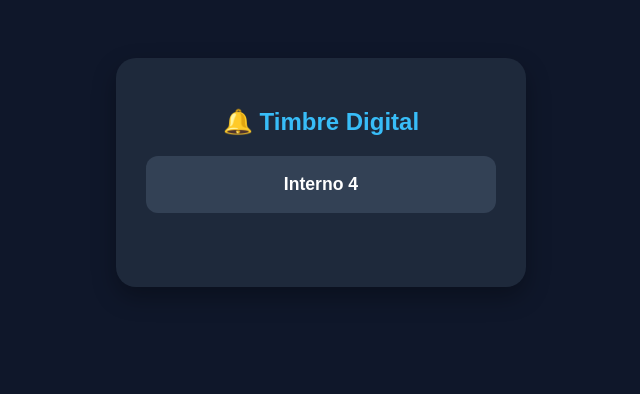
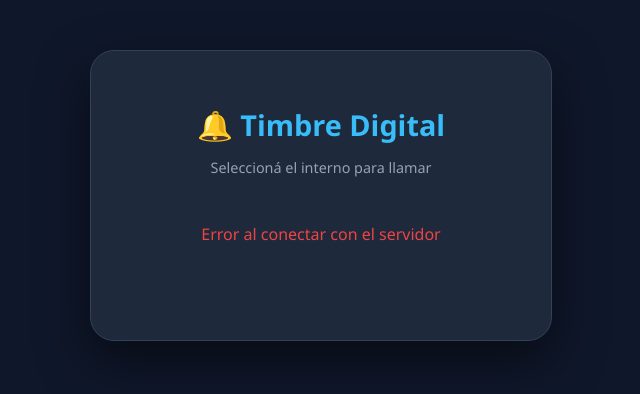
Before and after one commit to AguSerfa/TimbreSaav2251, a website: page index.html in a window 1280 px wide. Shown: the whole page, without its empty margins (319-959 px from the left). Drawn offline with Linux system fonts and the light colour scheme; no server answers.

Commit message:
Update index.html

```diff
--- a/index.html
+++ b/index.html
@@ -3,45 +3,91 @@
 <head>
     <meta charset="UTF-8">
     <meta name="viewport" content="width=device-width, initial-scale=1.0">
-    <title>Acceso Pasillo</title>
+    <title>Timbre Inteligente - Saavedra</title>
     <style>
-        body { font-family: sans-serif; text-align: center; background: #0f172a; color: white; padding: 50px 20px; }
-        .card { background: #1e293b; padding: 30px; border-radius: 20px; max-width: 350px; margin: auto; box-shadow: 0 10px 25px rgba(0,0,0,0.3); }
-        h2 { color: #38bdf8; margin-bottom: 20px; }
+        body { font-family: 'Segoe UI', Tahoma, Geneva, Verdana, sans-serif; text-align: center; background: #0f172a; color: white; padding: 50px 20px; margin: 0; }
+        .card { background: #1e293b; padding: 30px; border-radius: 24px; max-width: 400px; margin: auto; box-shadow: 0 20px 50px rgba(0,0,0,0.5); border: 1px solid #334155; }
+        h2 { color: #38bdf8; margin-bottom: 10px; font-size: 1.8rem; }
+        p.subtitle { color: #94a3b8; margin-bottom: 30px; font-size: 0.9rem; }
+
+        #lista-botones { display: grid; grid-template-columns: 1fr; gap: 15px; }
+
         .btn {
-            display: block; width: 100%; margin: 12px 0; padding: 18px;
-            font-size: 1.1rem; border: none; border-radius: 12px;
-            background: #334155; color: white; font-weight: 600; cursor: pointer; transition: 0.3s;
+            display: block; width: 100%; padding: 20px;
+            font-size: 1.2rem; border: none; border-radius: 16px;
+            background: #334155; color: white; font-weight: 700;
+            cursor: pointer; transition: all 0.2s ease;
+            box-shadow: 0 4px 6px rgba(0,0,0,0.1);
         }
-        .btn:disabled { background: #1e293b; color: #64748b; cursor: not-allowed; border: 1px solid #334155; }
-        .btn:active:not(:disabled) { background: #38bdf8; transform: scale(0.96); }
-        #status { margin-top: 20px; font-weight: bold; min-height: 24px; }
+
+        .btn:hover:not(:disabled) { background: #475569; transform: translateY(-2px); }
+        .btn:active:not(:disabled) { background: #38bdf8; transform: scale(0.95); }
+        .btn:disabled { background: #1e293b; color: #475569; cursor: not-allowed; border: 1px solid #334155; opacity: 0.7; }
+
+        #status { margin-top: 25px; font-weight: 600; min-height: 24px; font-size: 1rem; }
         .cooldown { color: #fbbf24; }
         .success { color: #4ade80; }
+        .loading { color: #94a3b8; font-style: italic; }
     </style>
 </head>
 <body>
+
     <div class="card">
         <h2>🔔 Timbre Digital</h2>
+        <p class="subtitle">Seleccioná el interno para llamar</p>
+
         <div id="lista-botones">
-            <button class="btn" onclick="tocar('4', this)">Interno 4</button>
+            <p class="loading">Buscando internos registrados...</p>
         </div>
+
         <div id="status"></div>
     </div>
 
     <script>
-        function tocar(depto, botonPresionado) {
+        // Función que se ejecuta apenas carga la página
+        async function cargarBotones() {
+            const listaDiv = document.getElementById('lista-botones');
+            try {
+                // Pedimos la lista de deptos a nuestra API
+                const res = await fetch('/api/timbre');
+                const deptos = await res.json();
+
+                listaDiv.innerHTML = ""; // Limpiamos el mensaje de carga
+
+                if (deptos.length === 0) {
+                    listaDiv.innerHTML = "<p style='color: #64748b;'>No hay vecinos registrados todavía.</p>";
+                    return;
+                }
+
+                // Creamos un botón por cada depto encontrado en la base de datos
+                deptos.forEach(d => {
+                    const btn = document.createElement('button');
+                    btn.className = 'btn';
+                    btn.innerText = `Interno ${d}`;
+                    btn.onclick = () => tocarTimbre(d, btn);
+                    listaDiv.appendChild(btn);
+                });
+            } catch (error) {
+                listaDiv.innerHTML = "<p style='color: #ef4444;'>Error al conectar con el servidor</p>";
+            }
+        }
+
+        async function tocarTimbre(depto, botonPresionado) {
             const status = document.getElementById('status');
-            const botones = document.querySelectorAll('.btn');
+            const todosLosBotones = document.querySelectorAll('.btn');
 
-            botones.forEach(b => b.disabled = true);
-            status.className = 'success';
+            // Bloqueamos todo para evitar spam
+            todosLosBotones.forEach(b => b.disabled = true);
+            status.className = 'loading';
             status.innerText = "Llamando...";
 
-            fetch(`/api/timbre?depto=${depto}`)
-            .then(() => {
-                status.innerText = "✅ Enviado";
+            try {
+                const response = await fetch(`/api/timbre?depto=${depto}`);
+                if (response.ok) {
+                    status.className = 'success';
+                    status.innerText = "✅ Aviso enviado";
 
+                    // Cuenta regresiva de 60 segundos para seguridad
                     let segundos = 60;
                     const intervalo = setInterval(() => {
                         segundos--;
@@ -51,15 +97,21 @@
                         if (segundos <= 0) {
                             clearInterval(intervalo);
                             status.innerText = "";
-                        botones.forEach(b => b.disabled = false);
+                            todosLosBotones.forEach(b => b.disabled = false);
                         }
                     }, 1000);
-            })
-            .catch(() => {
-                status.innerText = "❌ Error";
-                botones.forEach(b => b.disabled = false);
-            });
+                } else {
+                    throw new Error();
                 }
+            } catch (e) {
+                status.className = '';
+                status.innerText = "❌ No se pudo llamar";
+                todosLosBotones.forEach(b => b.disabled = false);
+            }
+        }
+
+        // Ejecutar al cargar
+        window.onload = cargarBotones;
     </script>
 </body>
 </html>
```
Lines whose indentation alone changed are shown as unchanged.
